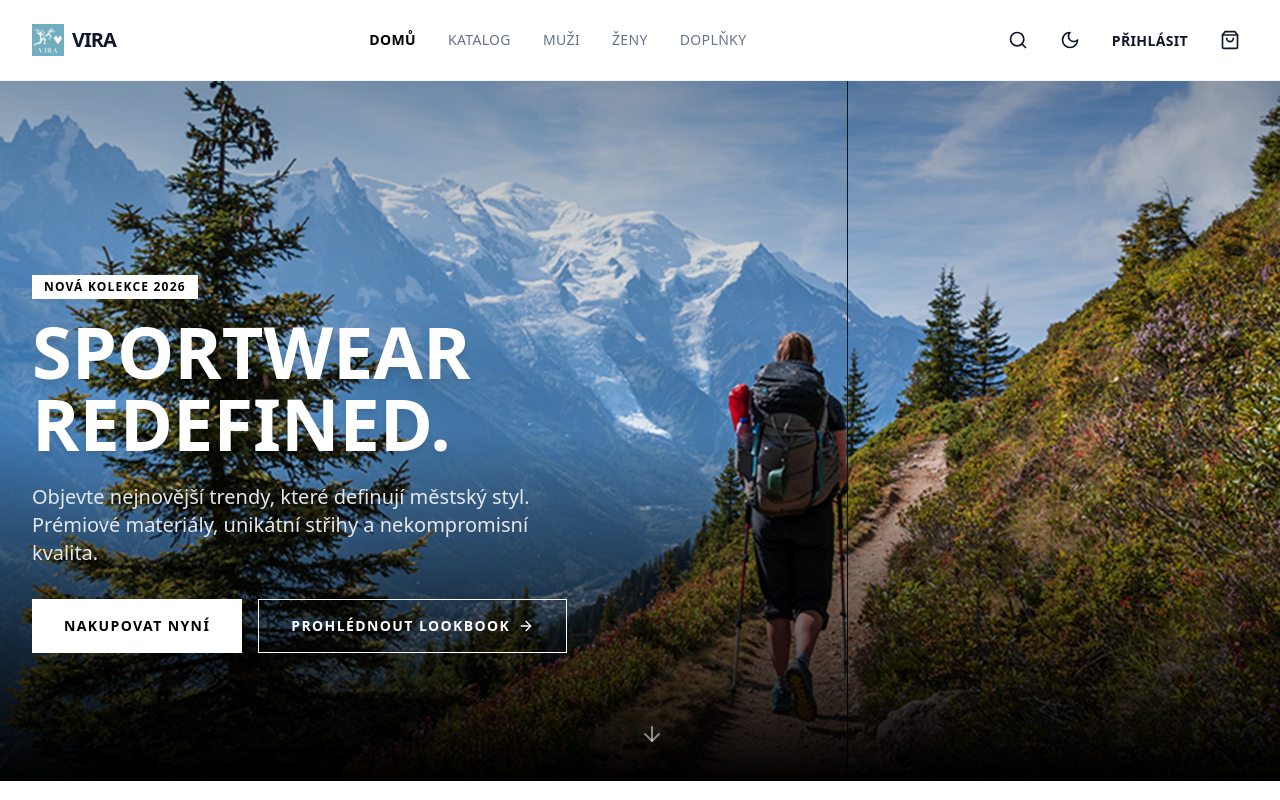
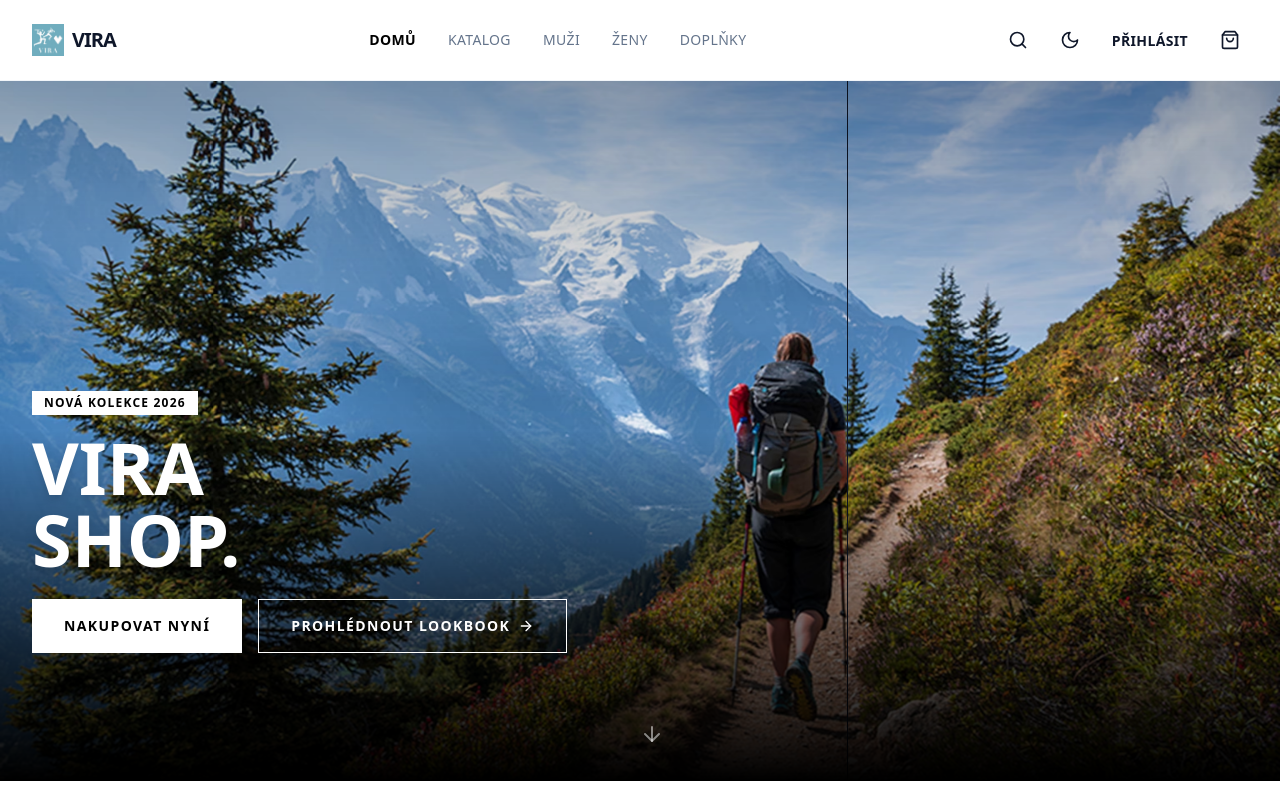
Before and after one commit to FiserBre/virashop, a React (Vite) app: page /#/ in a window 1280 px wide. Shown: the top 800 px of the page. Built offline with nearby package versions, Linux system fonts and the light colour scheme.

Commit message:
Update Hero.tsx

```diff
--- a/components/Hero.tsx
+++ b/components/Hero.tsx
@@ -28,12 +28,8 @@ const Hero: React.FC = () => {
             Nová Kolekce 2026
           </span>
           <h1 className="text-4xl md:text-6xl lg:text-7xl font-black text-white leading-none mb-6 drop-shadow-lg">
-            SPORTWEAR<br/>REDEFINED.
+            VIRA<br/>SHOP.
           </h1>
-          <p className="text-lg md:text-xl text-gray-200 mb-8 max-w-lg leading-relaxed">
-            Objevte nejnovější trendy, které definují městský styl.
-            Prémiové materiály, unikátní střihy a nekompromisní kvalita.
-          </p>
           <div className="flex flex-col sm:flex-row gap-4">
             <button
               onClick={scrollToProducts}
```
